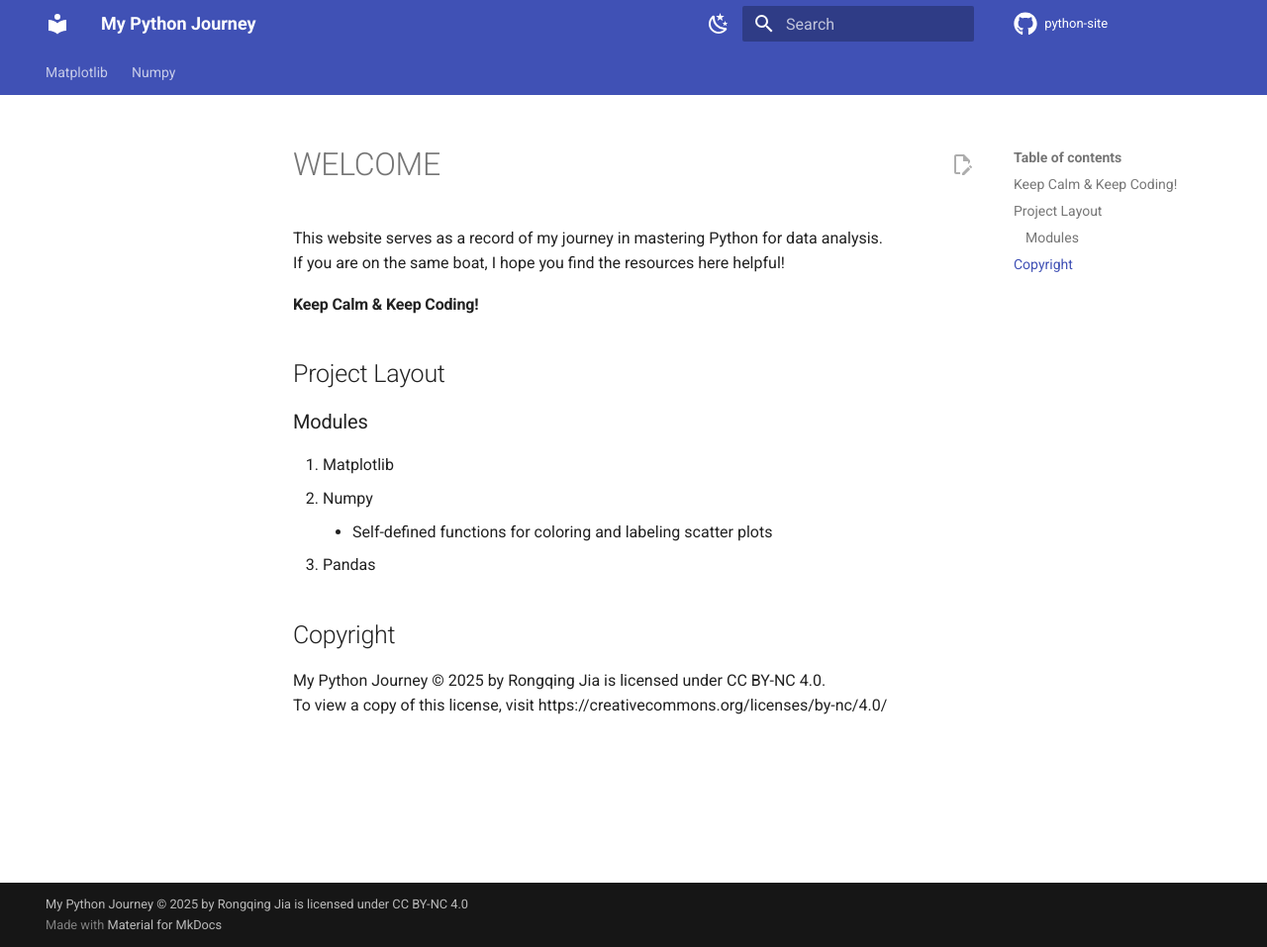
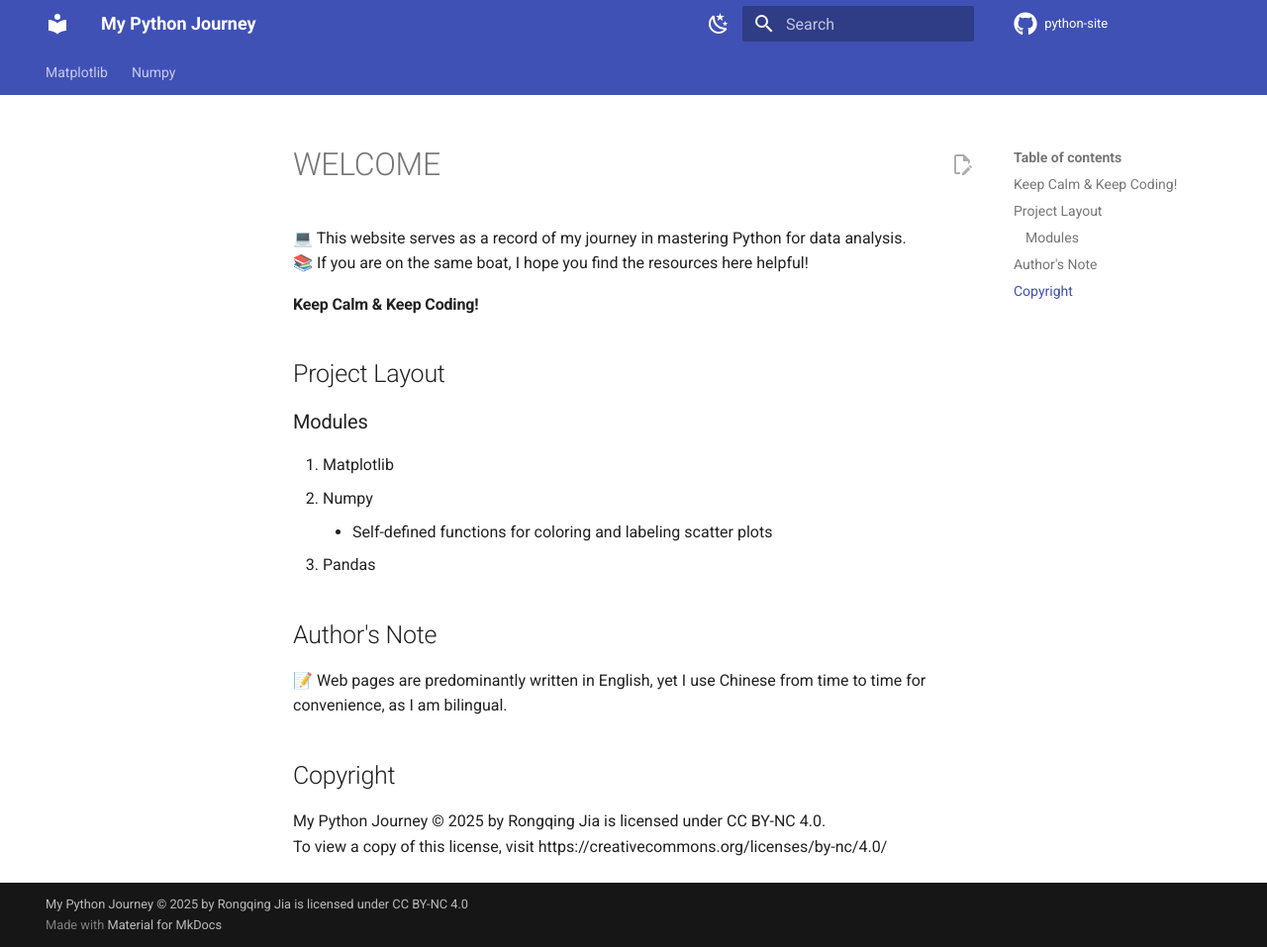
Before and after one commit to rojia20/python-site, an MkDocs documentation site: the page built from docs/index.md, in a window 1280 px wide and 957 px high. Shown: the whole window at 99% size. Built offline with MkDocs 1.6.1 and Material for MkDocs 9.7.7, drawn with Linux system fonts in a browser that asks for light colours; nearby versions of some CDN libraries; library files that are not in the unit come from our copies; comment, search, counter and statistics services are not loaded.

Commit message:
modify homepage

```diff
--- a/docs/index.md
+++ b/docs/index.md
@@ -1,10 +1,9 @@
 # WELCOME
 
-This website serves as a record of my journey in mastering Python for data analysis.
-If you are on the same boat, I hope you find the resources here helpful!
+💻 This website serves as a record of my journey in mastering Python for data analysis.
+📚 If you are on the same boat, I hope you find the resources here helpful!
 
 #### Keep Calm & Keep Coding!
-
 
 ## Project Layout
 ### Modules
@@ -13,6 +12,9 @@ If you are on the same boat, I hope you find the resources here helpful!
     - Self-defined functions for coloring and labeling scatter plots
 3. Pandas
 
+## Author's Note
+📝 Web pages are predominantly written in English, yet I use Chinese from time to time for convenience, as I am bilingual.
+
 ## Copyright
 My Python Journey © 2025 by Rongqing Jia is licensed under CC BY-NC 4.0.
 To view a copy of this license, visit https://creativecommons.org/licenses/by-nc/4.0/
```
